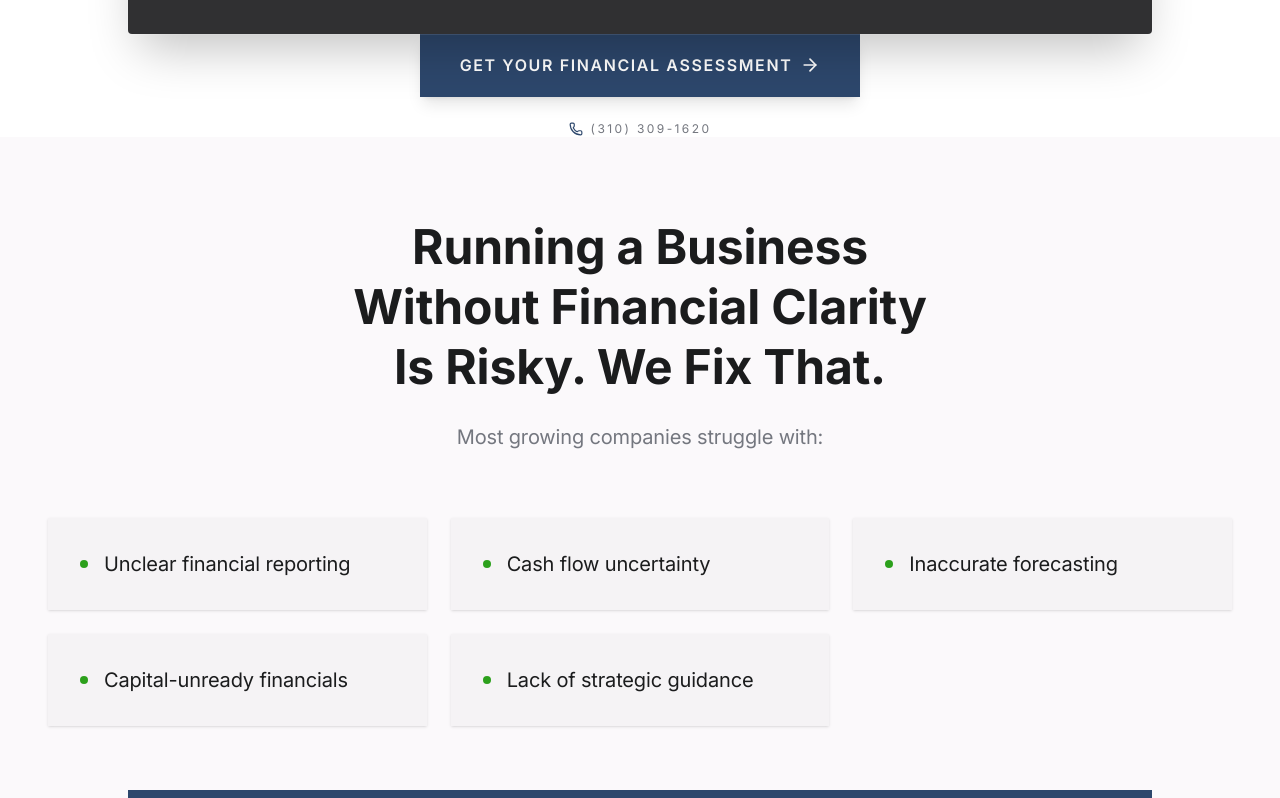
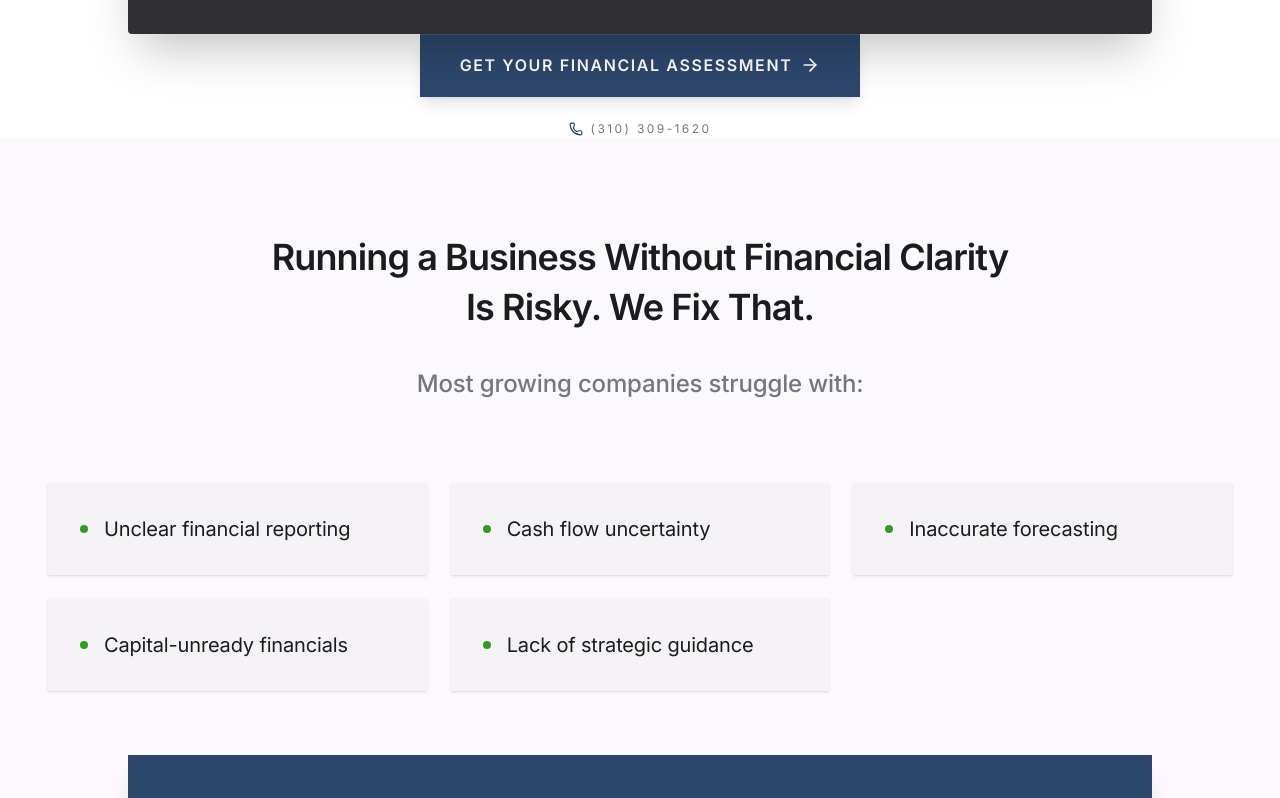
Before and after one commit to milamanzarek/fv-partners, a React (Vite) app: page / in a window 1280 px wide. Shown: the part 742-1540 px from the top of the page. Built offline with nearby package versions, Linux system fonts and the light colour scheme.

Commit message:
style: enhance typography and visual hierarchy for Section 2

```diff
--- a/src/pages/home/index.tsx
+++ b/src/pages/home/index.tsx
@@ -67,12 +67,12 @@ export const Home = () => {
       </section>
 
       {/* Value Props Section */}
-      <section className="py-20 px-6 md:px-12 max-w-7xl mx-auto">
-        <div className="text-center mb-16 max-w-3xl mx-auto">
-          <h2 className="font-headline text-3xl md:text-5xl font-bold text-on-surface mb-6 leading-tight text-balance">
+      <section className="py-24 px-6 md:px-12 max-w-7xl mx-auto">
+        <div className="text-center mb-20 max-w-4xl mx-auto flex flex-col items-center">
+          <h2 className="font-headline text-3xl md:text-4xl font-semibold text-[var(--color-on-surface)] mb-8 leading-snug tracking-tight text-pretty max-w-3xl">
             {t('home.s2.title')}
           </h2>
-          <p className="font-body text-xl text-outline leading-relaxed">
+          <p className="font-body text-xl md:text-2xl text-[var(--color-outline)] leading-relaxed font-medium max-w-2xl text-pretty">
             {t('home.s2.desc')}
           </p>
         </div>
```
